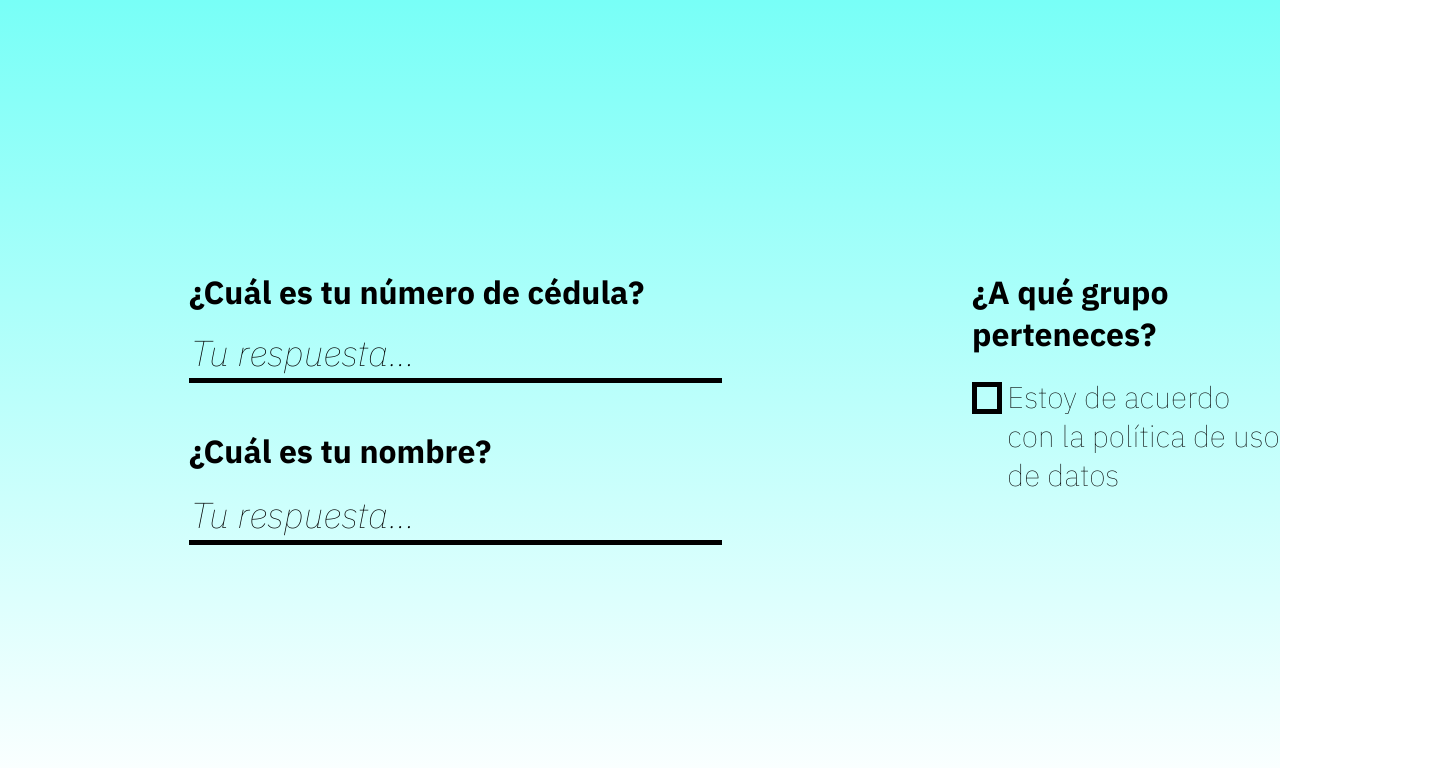
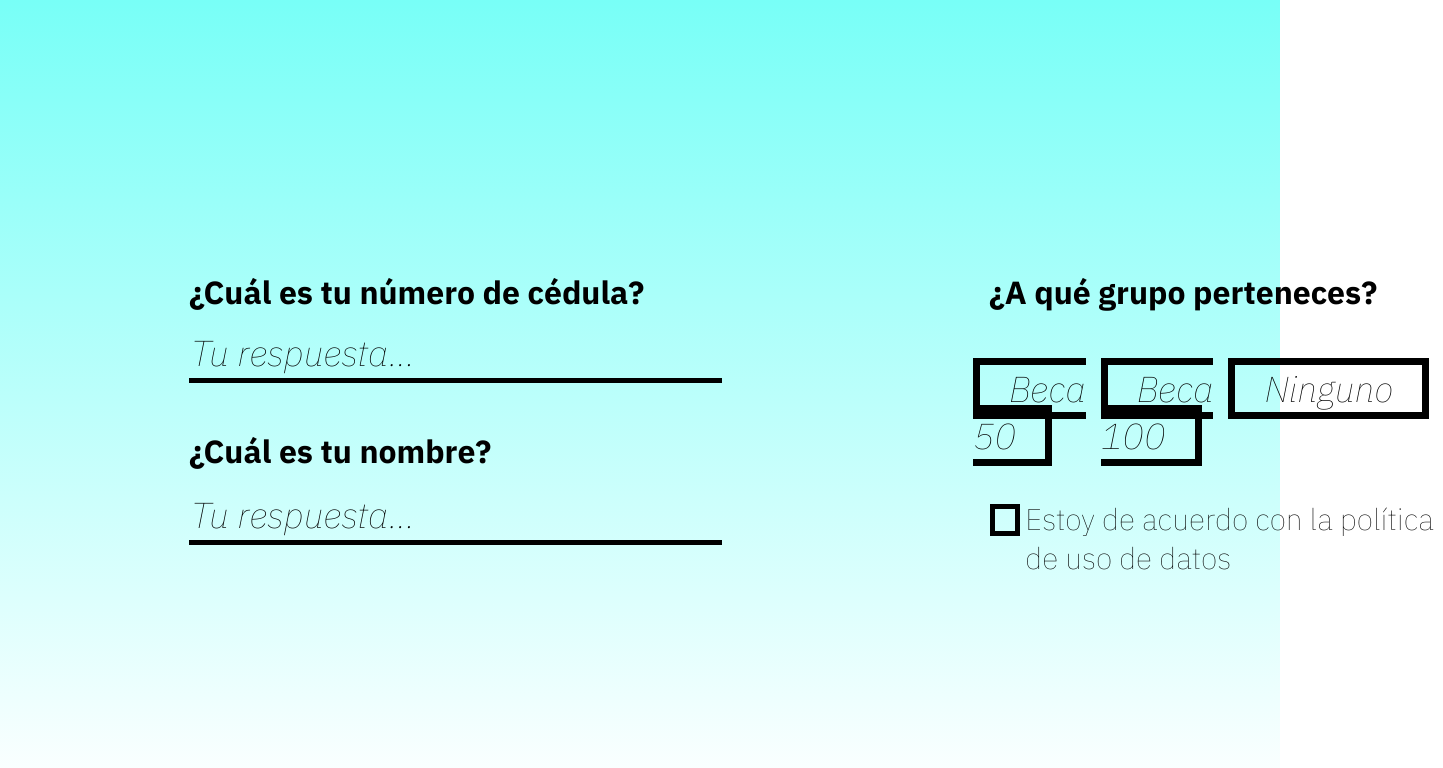
Before and after one commit to Royvargas55/innovation-club-caribe, a React app: page /data-page in a window 1280 px wide. Shown: the top 768 px of the page, 1443 px wide, since content can reach past the window. Built offline with nearby package versions, Linux system fonts and the light colour scheme.

Commit message:
[add] Selection boxes in Data Page

```diff
--- /dev/null
+++ b/src/components/SelectionBoxes.jsx
@@ -0,0 +1,43 @@
+import React from 'react';
+
+// Styles
+import '../styles/components/SelectionBoxes.scss'
+
+const SelectionBoxes = ({handleChangeValue}) => {
+    return (
+        <>
+            <div className="selectionboxes" onChange={handleChangeValue}>
+                <div className="selectionboxes__input">
+                    <input
+                        type="radio"
+                        id="scholarship50"
+                        name="scholarship"
+                        value='scholarship50'
+                    />
+                    <label for="scholarship50">Beca 50</label>
+                </div>
+                <div className="selectionboxes__input">
+                    <input
+                        type="radio"
+                        id="scholarship100"
+                        name="scholarship"
+                        value='scholarship100'
+
+                    />
+                    <label for="scholarship100">Beca 100</label>
+                </div>
+                <div className="selectionboxes__input">
+                    <input
+                        type="radio"
+                        id="none"
+                        name="scholarship"
+                        value='none'
+                    />
+                    <label for="none">Ninguno</label>
+                </div>
+            </div>
+        </>
+    );
+};
+
+export default SelectionBoxes;
--- a/src/containers/DataPage.jsx
+++ b/src/containers/DataPage.jsx
@@ -6,21 +6,29 @@ import { useLocalStorage } from '../hooks/useLocalStorage';
 import Input from '../components/Input';;
 import Button from '../components/Button/Button';
 import Checkbox from '../components/Checkbox';
+import SelectionBoxes from '../components/SelectionBoxes';
 
 // Styles
 import '../styles/components/DataPage.scss';
 
 const DataPage = () => {
     const [showButton, setShowButton] = useState(false);
+    const [scholarship, setScholarship] = useState(false);
     const { setLocalStorage } = useLocalStorage('student', {});
     const inputId = useRef('');
     const inputName = useRef('');
+
+    const onChangeValue = (e) => {
+        setScholarship(e.target.value);
+        console.log(e.target.value);
+    }
+
 
     const handleClick = () => {
         const student = {
             'id': inputId.current.value,
             'name': inputName.current.value,
-            'scholarship': 'none',
+            'scholarship': scholarship,
         }
         setLocalStorage(student);
     }
@@ -46,14 +54,16 @@ const DataPage = () => {
                         />
                     </div>
                     <div className='data__form__group'>
-                        <h1>¿A qué grupo perteneces?</h1>
-                        {/*Botones*/}
+                        <h1 className='data__form__group__title'>¿A qué grupo perteneces?</h1>
+                        <SelectionBoxes handleChangeValue={onChangeValue} />
+                        <div className='data__form__group__checkbox'>
                             <Checkbox
                                 handleOnChange={onChange}
                                 message='Estoy de acuerdo con la política de uso de datos'
                                 checkboxName='agreements'
                                 checkboxValue='agree'
                             />
+                        </div>
                     </div>
                 </div>
                 {showButton &&
--- a/src/styles/components/DataPage.scss
+++ b/src/styles/components/DataPage.scss
@@ -20,6 +20,12 @@
   }
   .data__form__group {
     padding: 250px 0 0 250px;
+    .data__form__group__title {
+      padding-left: 17px;
+    }
+    .data__form__group__checkbox {
+      padding-left: 18px;
+    }
   }
 }
 
--- /dev/null
+++ b/src/styles/components/SelectionBoxes.scss
@@ -0,0 +1,33 @@
+@import "../index.scss";
+
+.selectionboxes {
+  position: relative;
+  display: flex;
+  margin-top: 27px;
+}
+
+.selectionboxes__input {
+  margin: 5px 15px 40px 0;
+}
+
+.selectionboxes__input label {
+  background: transparent;
+  padding: 0 29px;
+  border: 7px solid #000000;
+  font-family: $IBM-font;
+  font-style: italic;
+  font-weight: 100;
+  font-size: 36px;
+  position: relative;
+  left: 1px;
+}
+
+.selectionboxes__input [type="radio"] {
+  opacity: 0;
+}
+
+[type="radio"]:checked ~ label {
+  background: #000000;
+  color: #ffffff;
+  font-weight: 500;
+}
```
Lines whose indentation alone changed are shown as unchanged.
